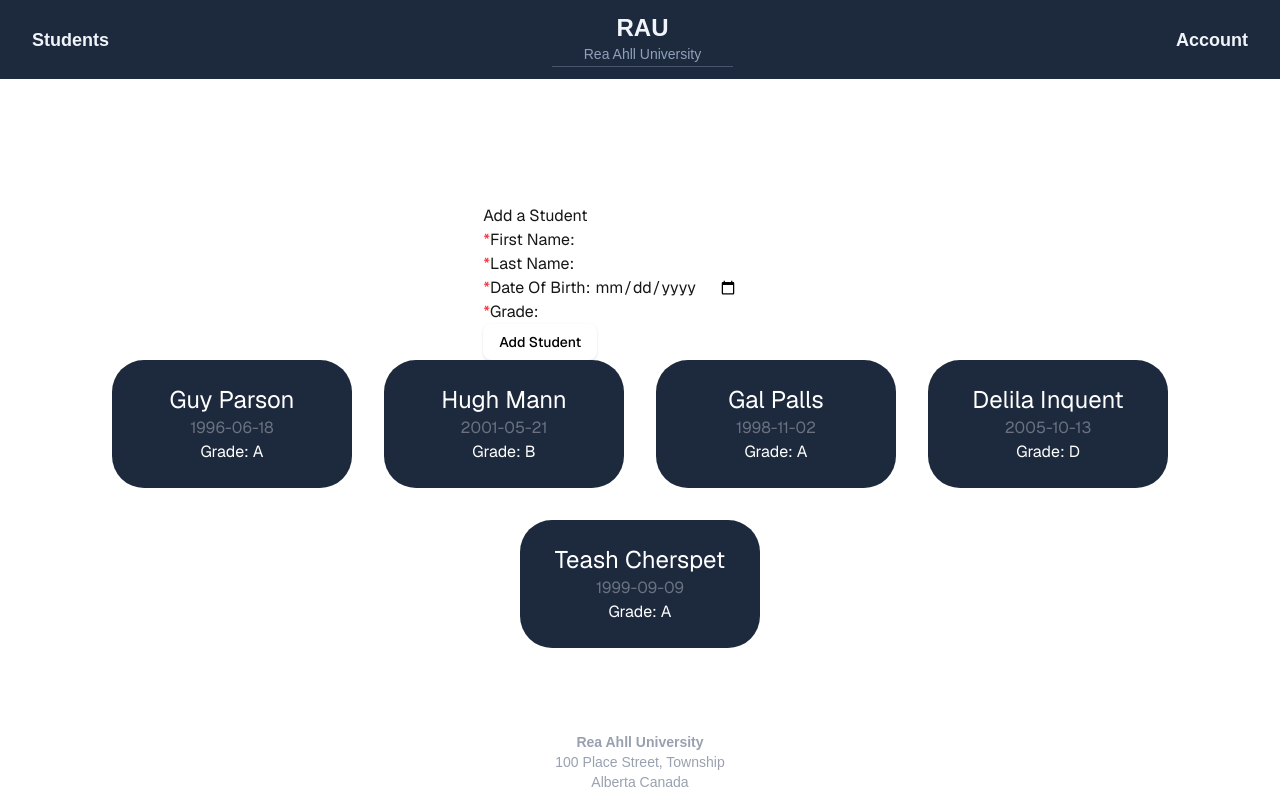
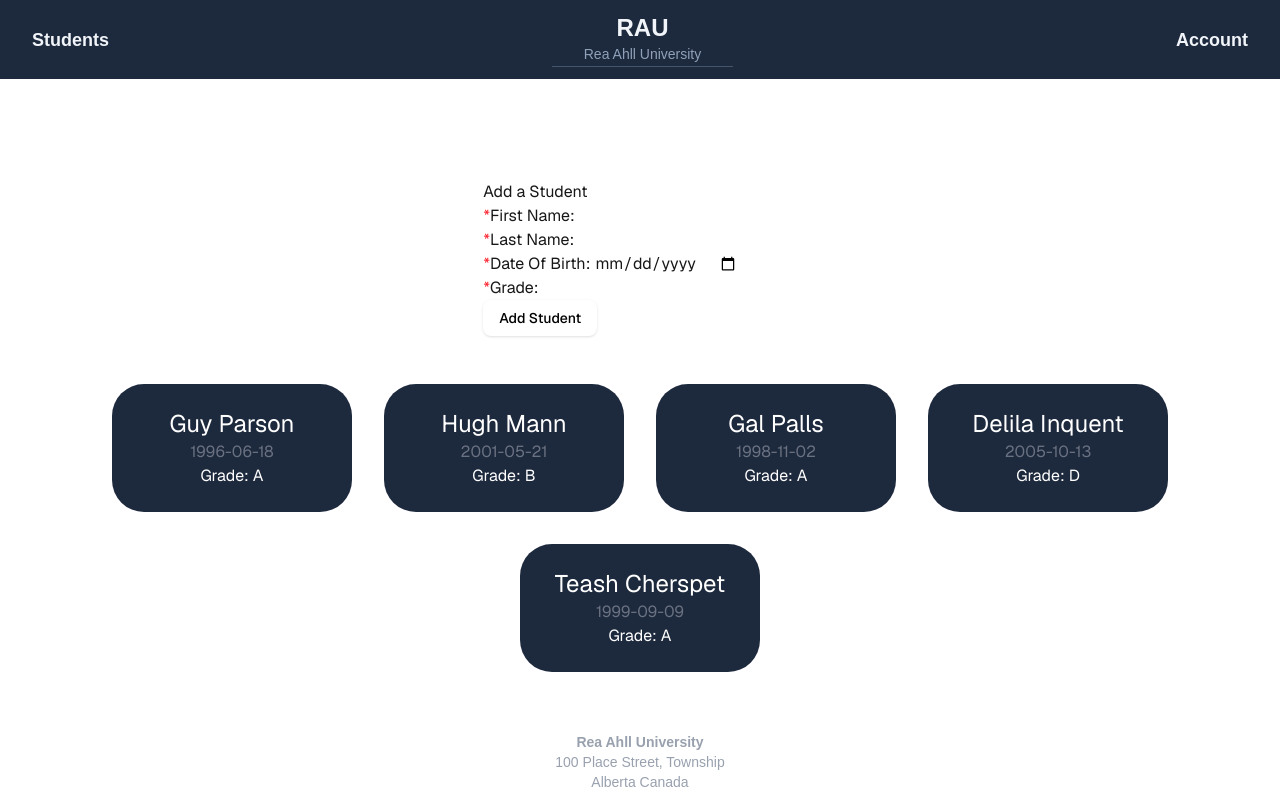
Before and after one commit to BushLives/cprg306b-2, a Next.js app: page / in a window 1280 px wide. Built offline with nearby package versions, Linux system fonts and the light colour scheme.

Commit message:
added top padding

```diff
--- a/app/components/StudentSection.tsx
+++ b/app/components/StudentSection.tsx
@@ -2,7 +2,7 @@ import data from "../../data/students.json";
 
 const StudentSection = () => {
   return (
-    <div className="flex flex-wrap justify-center gap-6 lg:gap-8 justify-self-start sm:px-2">
+    <div className="flex flex-wrap justify-center gap-6 lg:gap-8 justify-self-start sm:px-2 pt-12">
       {data.students.map((student) => (
         <div
           key={student.id}
```
